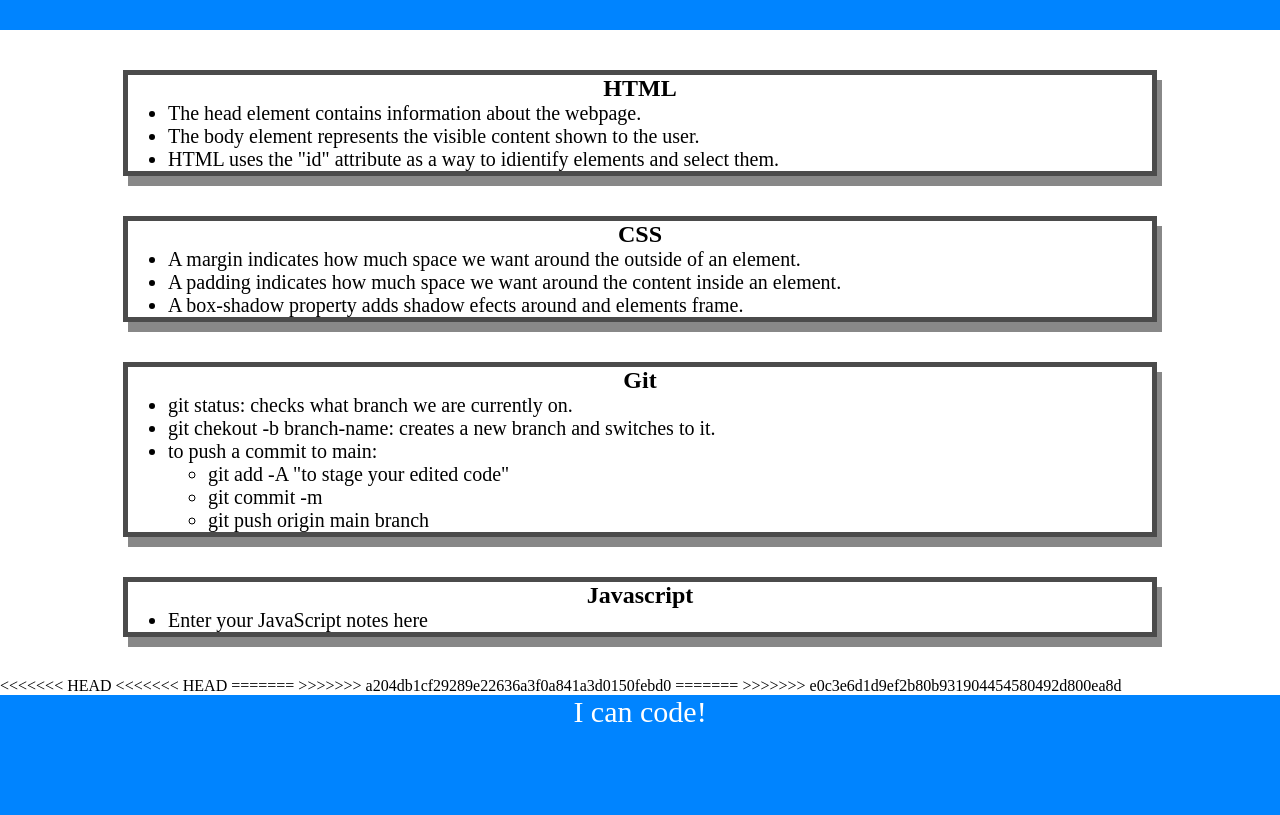
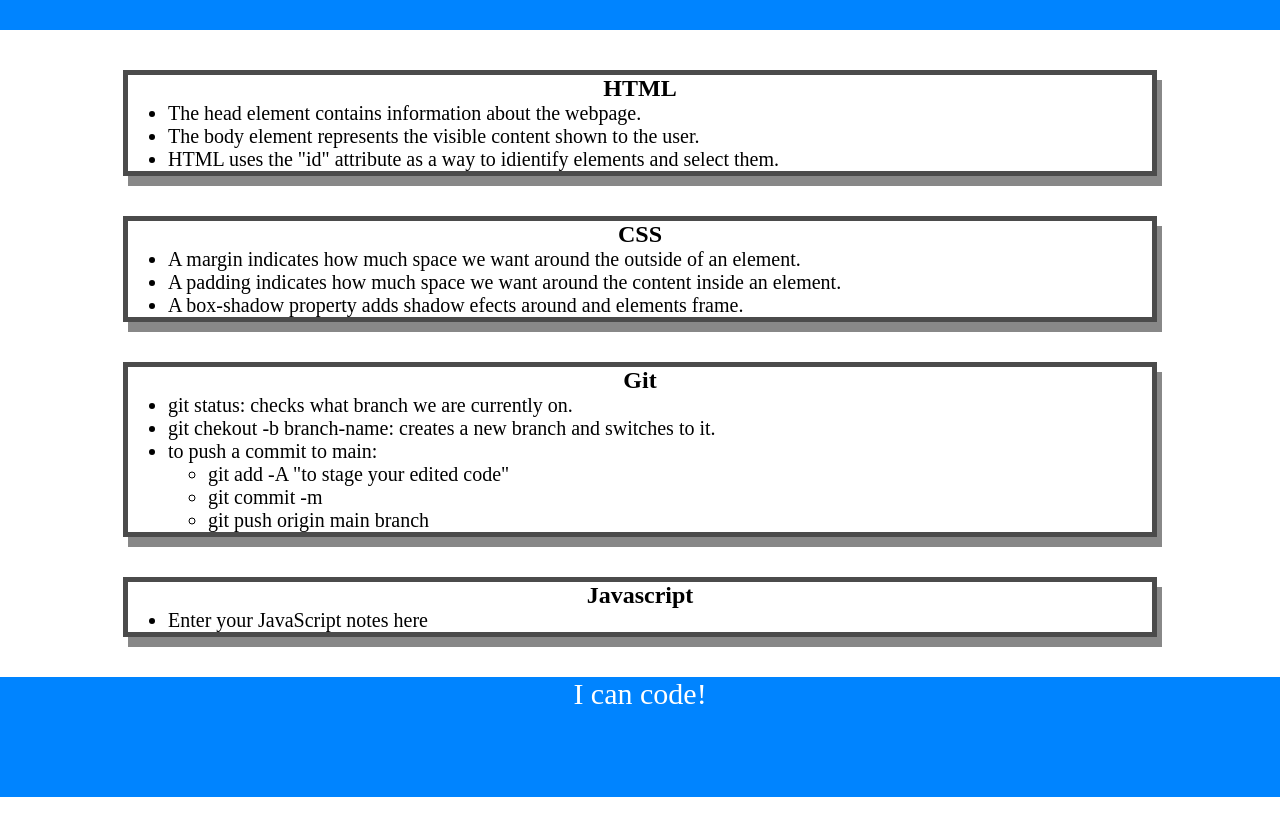
Before and after one commit to CharlesWGillespie/prework-study-guide, a plain HTML site: page prework-study-guide/index.html in a window 1280 px wide. Shown: the part 90-905 px from the top of the page. Drawn offline with Linux system fonts and the light colour scheme.

Commit message:
fixed hash code

```diff
--- a/prework-study-guide/index.html
+++ b/prework-study-guide/index.html
@@ -53,14 +53,7 @@
         <li>Enter your JavaScript notes here</li>
       </ul>
     </section>
-<<<<<<< HEAD
-<<<<<<< HEAD
 
-=======
->>>>>>> a204db1cf29289e22636a3f0a841a3d0150febd0
-=======
-
->>>>>>> e0c3e6d1d9ef2b80b931904454580492d800ea8d
   </main>
 
   <footer>
```
